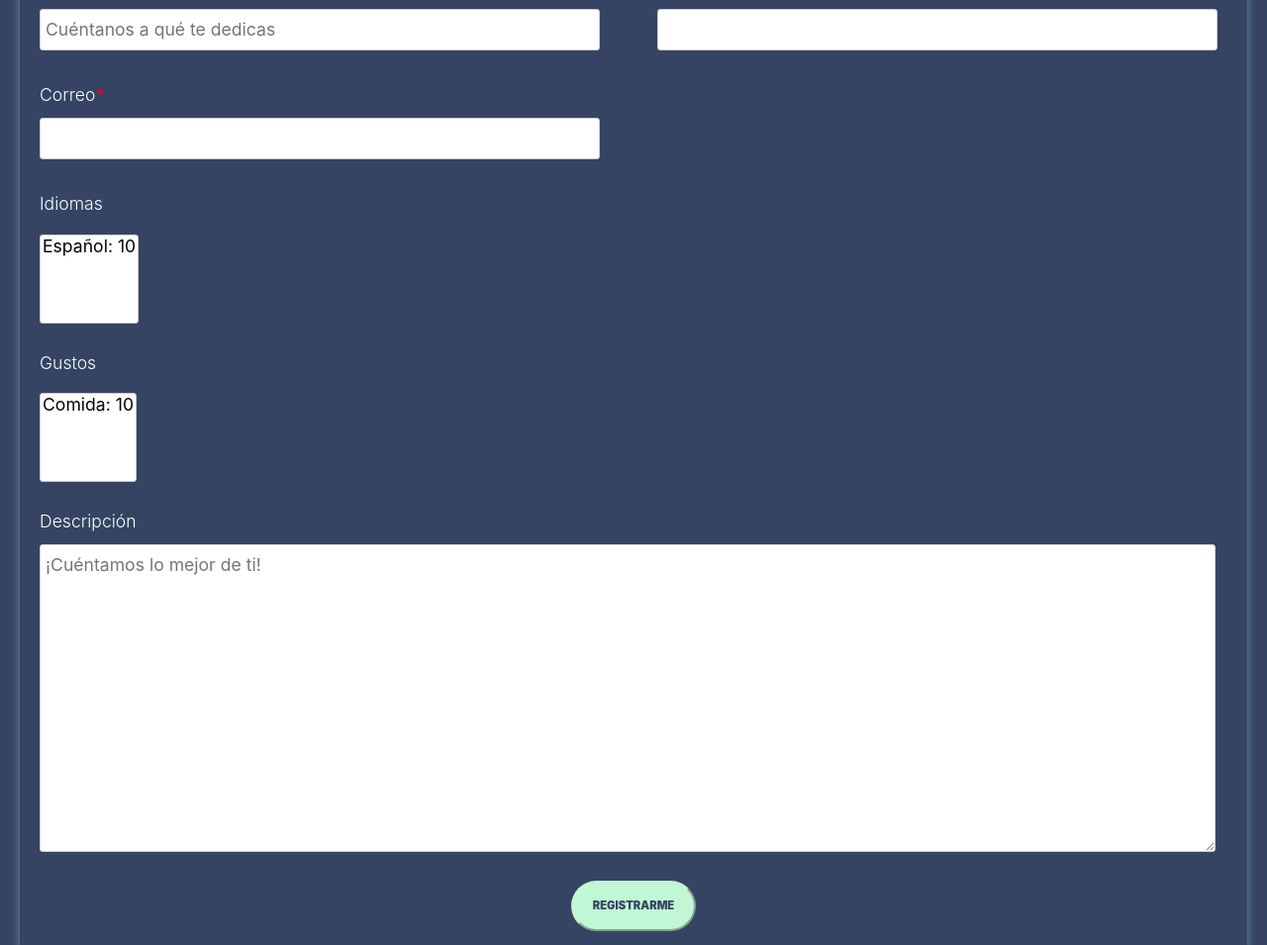
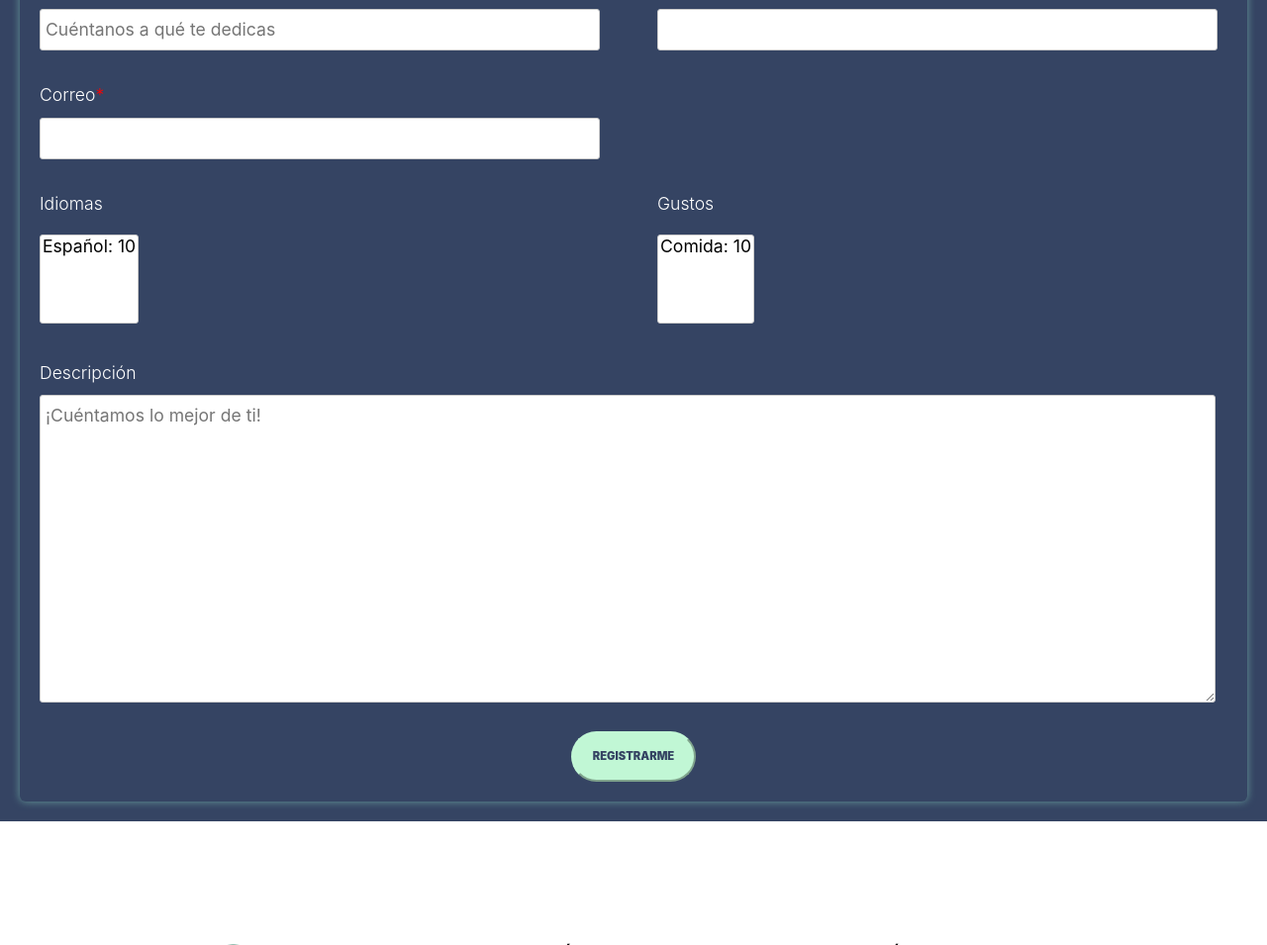
Before and after one commit to ja-avos/beong, a Django app: page /usuarios/register/ in a window 1280 px wide. Shown: the part 844-1799 px from the top of the page at 99% size. Run offline with Django 3.2, Linux system fonts and the light colour scheme; data comes from the database, SQL or seed files in the repository; some libraries are stand-ins or nearby versions; some web fonts are replaced.

Commit message:
cambio de posicion del register2

```diff
--- a/usuarios/templates/usuarios/register.html
+++ b/usuarios/templates/usuarios/register.html
@@ -297,15 +297,19 @@
                     <label for="correo" class = "text-white">Correo<span>*</span></label>
                     {{ form.correo }}
                 </div>
-            </div>
-            <div class="item">
+                <div class = "item">
+
+                </div>
+                <div class="item">
                 <p class = "text-white">Idiomas</p>
                 {{ form.idiomas }}
-            </div>
-            <div class="item">
+                </div>
+                <div class="item">
                 <p class = "text-white">Gustos</p>
                 {{ form.gustos }}
+                </div>
             </div>
+
             <div class="item">
                 <label for="visit" class = "text-white">Descripción</label>
                 {{ form.descripcion }}
```
